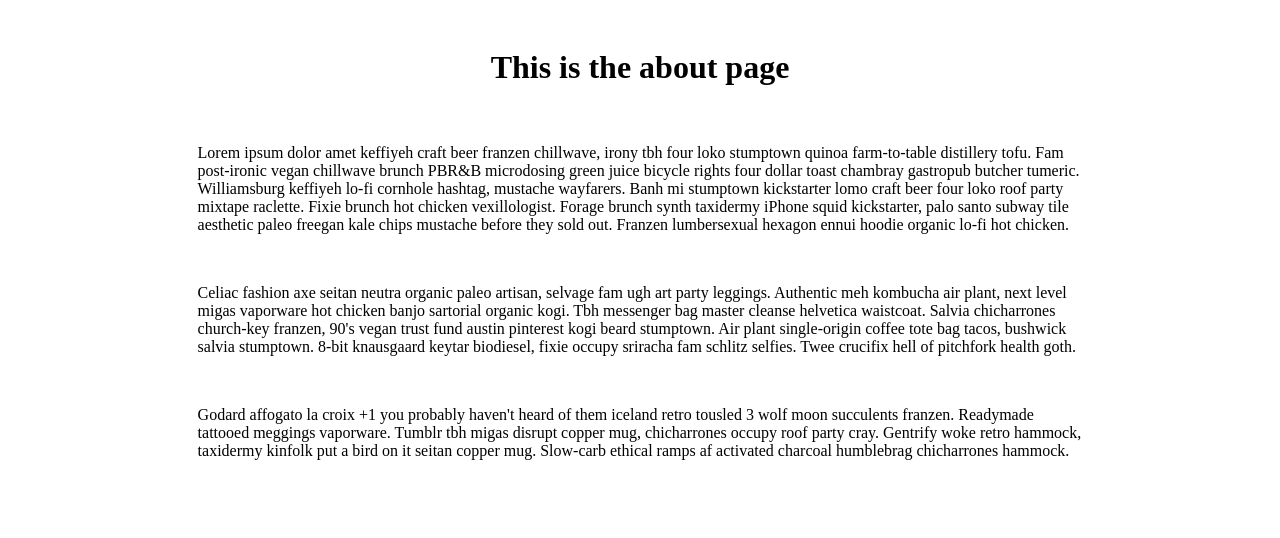
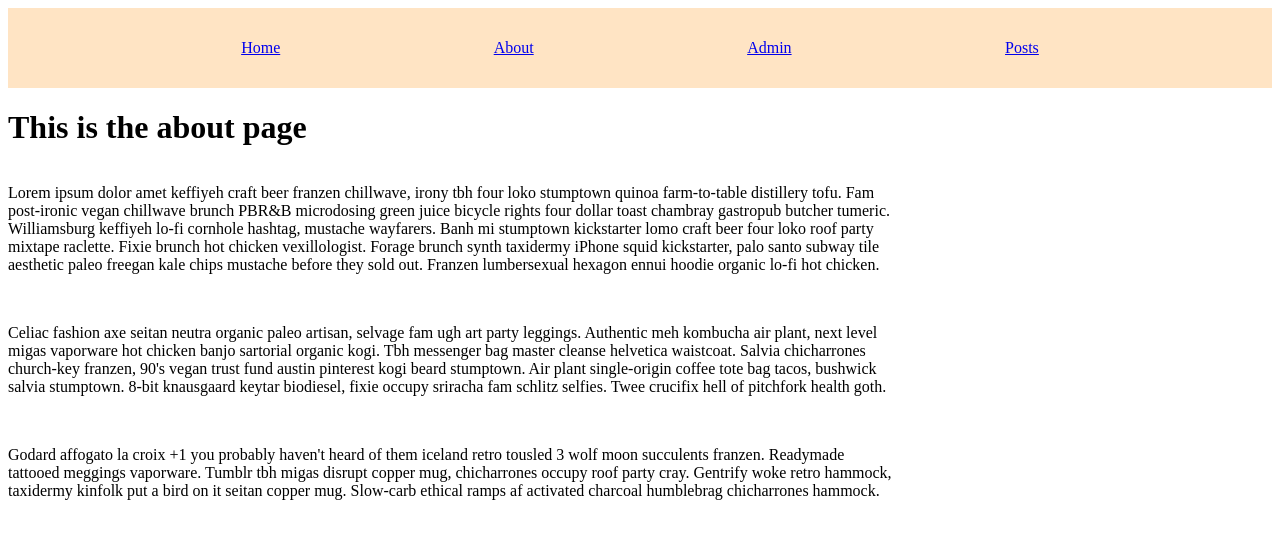
Before and after one commit to Caitlin-cooling/nuxt-blog, a Nuxt app: page /about in a window 1280 px wide. Shown: the top 538 px of the page. Built offline with nearby package versions, Linux system fonts and the light colour scheme.

Commit message:
Implements header component and refactors styles

```diff
--- a/assets/styles/main.css
+++ b/assets/styles/main.css
@@ -1,4 +1,4 @@
-html {
+html, body {
   font-family: 'Source Sans Pro', -apple-system, BlinkMacSystemFont, 'Segoe UI',
     Roboto, 'Helvetica Neue', Arial, sans-serif;
   font-size: 16px;
@@ -8,4 +8,25 @@
   -moz-osx-font-smoothing: grayscale;
   -webkit-font-smoothing: antialiased;
   box-sizing: border-box;
+  margin: 0;
 }
+
+h1 {
+  padding: 20px;
+}
+
+a {
+  text-decoration: none;
+  color: black
+}
+
+a:hover,
+a:active {
+  color: grey;
+}
+
+.container {
+  display: flex;
+  align-items: center;
+  flex-direction: column;
+}
--- /dev/null
+++ b/components/Header.vue
@@ -0,0 +1,31 @@
+<template>
+  <header class="header">
+    <ul class="list">
+      <li><nuxt-link to="/">Home</nuxt-link></li>
+      <li><nuxt-link to="/about">About</nuxt-link></li>
+      <li><nuxt-link to="/admin">Admin</nuxt-link></li>
+      <li><nuxt-link to="/posts">Posts</nuxt-link></li>
+    </ul>
+  </header>
+</template>
+
+<style scoped>
+  .header {
+    display: flex;
+    width: 100%;
+    height: 80px;
+    align-items: center;
+    justify-content: center;
+    background-color: bisque;
+  }
+
+  .list {
+    list-style-type: none;
+    padding: 0;
+    margin: 0;
+    display: flex;
+    justify-content: space-around;
+    align-items: center;
+    width: 80%;
+  }
+</style>
--- a/layouts/default.vue
+++ b/layouts/default.vue
@@ -1,5 +1,16 @@
 <template>
   <div>
+    <Header />
     <nuxt />
   </div>
 </template>
+
+<script>
+import Header from '~/components/Header.vue'
+
+export default {
+  components: {
+    Header
+  }
+}
+</script>
--- a/pages/about/index.vue
+++ b/pages/about/index.vue
@@ -1,5 +1,5 @@
 <template>
-  <div class="about">
+  <div class="container">
     <h1>This is the about page</h1>
     <div class="about-content">
       <p>Lorem ipsum dolor amet keffiyeh craft beer franzen chillwave, irony tbh four loko stumptown quinoa farm-to-table distillery tofu. Fam post-ironic vegan chillwave brunch PBR&B microdosing green juice bicycle rights four dollar toast chambray gastropub butcher tumeric. Williamsburg keffiyeh lo-fi cornhole hashtag, mustache wayfarers. Banh mi stumptown kickstarter lomo craft beer four loko roof party mixtape raclette. Fixie brunch hot chicken vexillologist. Forage brunch synth taxidermy iPhone squid kickstarter, palo santo subway tile aesthetic paleo freegan kale chips mustache before they sold out. Franzen lumbersexual hexagon ennui hoodie organic lo-fi hot chicken.</p>
@@ -12,16 +12,6 @@
 </template>
 
 <style scoped>
-  .about {
-    display: flex;
-    align-items: center;
-    flex-direction: column;
-  }
-
-  .about h1 {
-    padding: 20px;
-  }
-
   .about-content {
     width: 70%;
     display: flex;
--- a/pages/admin/index.vue
+++ b/pages/admin/index.vue
@@ -1,5 +1,5 @@
 <template>
-  <div>
+  <div class="container">
     <h1>This is the admin page</h1>
   </div>
 </template>
--- a/pages/posts.vue
+++ /dev/null
@@ -1,25 +0,0 @@
-<template>
-  <nuxt-child />
-</template>
-
-<style>
-  .posts {
-    display: flex;
-    align-items: center;
-    flex-direction: column;
-  }
-
-  .posts h1 {
-    padding: 20px;
-  }
-
-  .posts a {
-    text-decoration: none;
-    color: black
-  }
-
-  .posts a:hover,
-  .posts a:active {
-    color: grey;
-  }
-</style>
--- a/pages/posts/_id/index.vue
+++ b/pages/posts/_id/index.vue
@@ -1,5 +1,5 @@
 <template>
-  <div class="posts">
+  <div class="container">
     <h1>This is an the page for post {{ $route.params.id }}</h1>
   </div>
 </template>
--- a/pages/posts/index.vue
+++ b/pages/posts/index.vue
@@ -1,5 +1,5 @@
 <template>
-  <div class="posts">
+  <div class="container">
     <h1>This is the posts page</h1>
     <h3>Please select a post that you would like to see</h3>
     <nuxt-link to="/posts/1">Post 1</nuxt-link>
```
